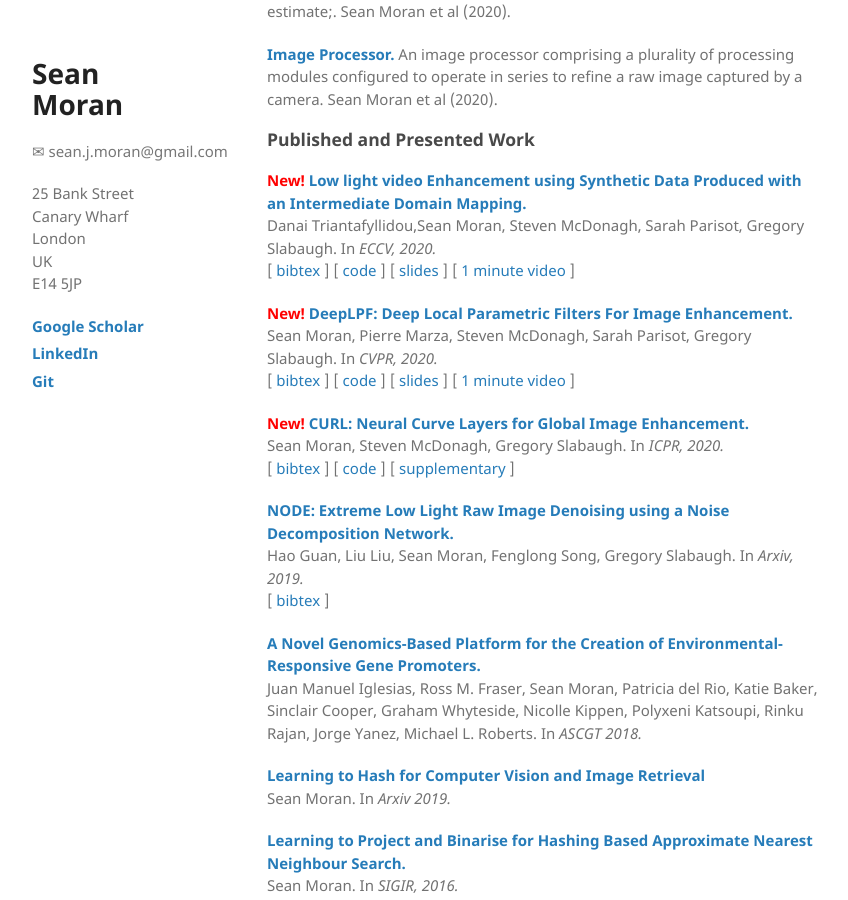
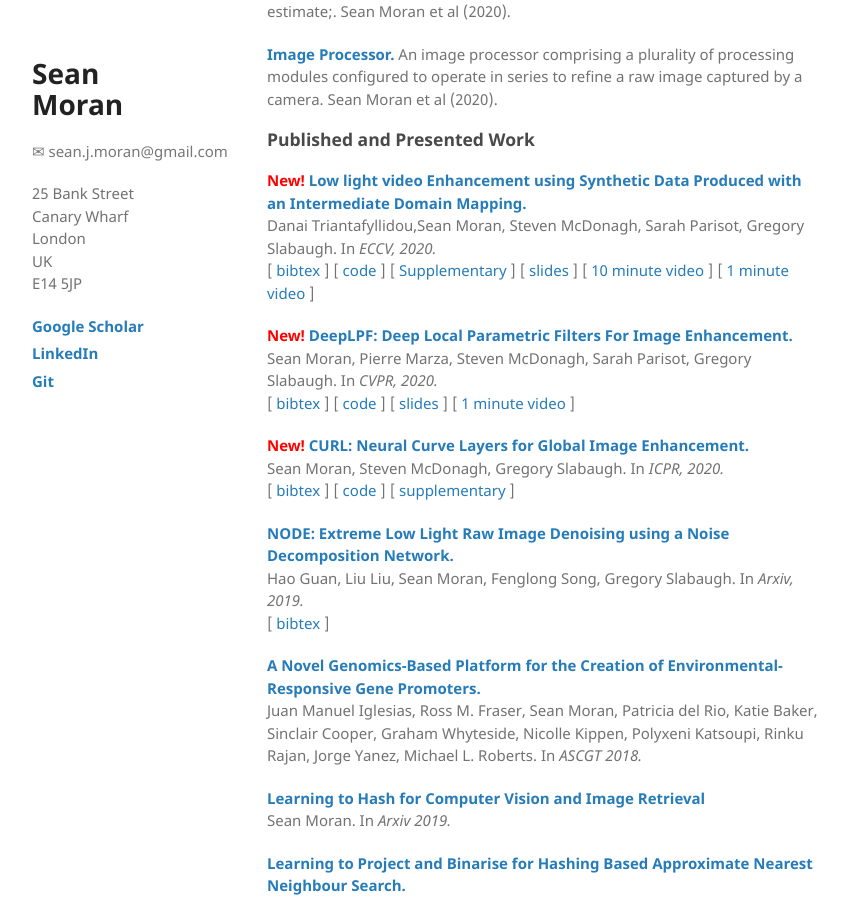
Before and after one commit to sjmoran/sjmoran.github.io, a Jekyll site: the page built from index.html, in a window 1280 px wide and 900 px high, scrolled down 560 px. Shown: the whole window, without its empty margins (26-874 px from the left). Built offline with Jekyll 4.4.1, drawn with Linux system fonts in a browser that asks for light colours.

Commit message:
Update index.html

```diff
--- a/index.html
+++ b/index.html
@@ -28,7 +28,7 @@
 
 <p><strong><span style='color:red'>New! </span><a target="_blank" href="https://arxiv.org/pdf/2007.09187.pdf">Low light video Enhancement using Synthetic Data Produced with an Intermediate Domain Mapping.</a></strong><br />
 Danai Triantafyllidou,Sean Moran, Steven McDonagh, Sarah Parisot, Gregory Slabaugh. In <em>ECCV, 2020.</em><br />
-[ <a target="_blank" href="./bib/sidgan.bib">bibtex</a> ] [ <a href="https://github.com/sjmoran/SIDGAN">code</a> ] [ <a target="_blank" href="https://arxiv.org/pdf/2007.09187.pdf">slides</a> ] [ <a target="_blank" href="img/1809-1min.wmv">1 minute video</a> ]</p>
+[ <a target="_blank" href="./bib/sidgan.bib">bibtex</a> ] [ <a href="https://github.com/sjmoran/SIDGAN">code</a> ] [ <a href="https://www.dropbox.com/s/mcels652m0ivunm/low_light_video_enhancement_using_synthetic_data_produced_with_an_intermediate_domain_mapping-Supplementary%20Material.zip?dl=0">Supplementary</a> ] [ <a target="_blank" href="https://arxiv.org/pdf/2007.09187.pdf">slides</a> ] [ <a target="_blank" href="https://www.dropbox.com/s/3ah2nvbl76x01j1/1809-10min.wmv?dl=0">10 minute video</a> ] [ <a target="_blank" href="img/1809-1min.wmv">1 minute video</a> ]</p>
 
 <p><strong><span style='color:red'>New! </span><a target="_blank" href="https://arxiv.org/pdf/2003.13985.pdf">DeepLPF: Deep Local Parametric Filters For Image Enhancement.</a></strong><br />
 Sean Moran, Pierre Marza, Steven McDonagh, Sarah Parisot, Gregory Slabaugh. In <em>CVPR, 2020.</em><br />
```
